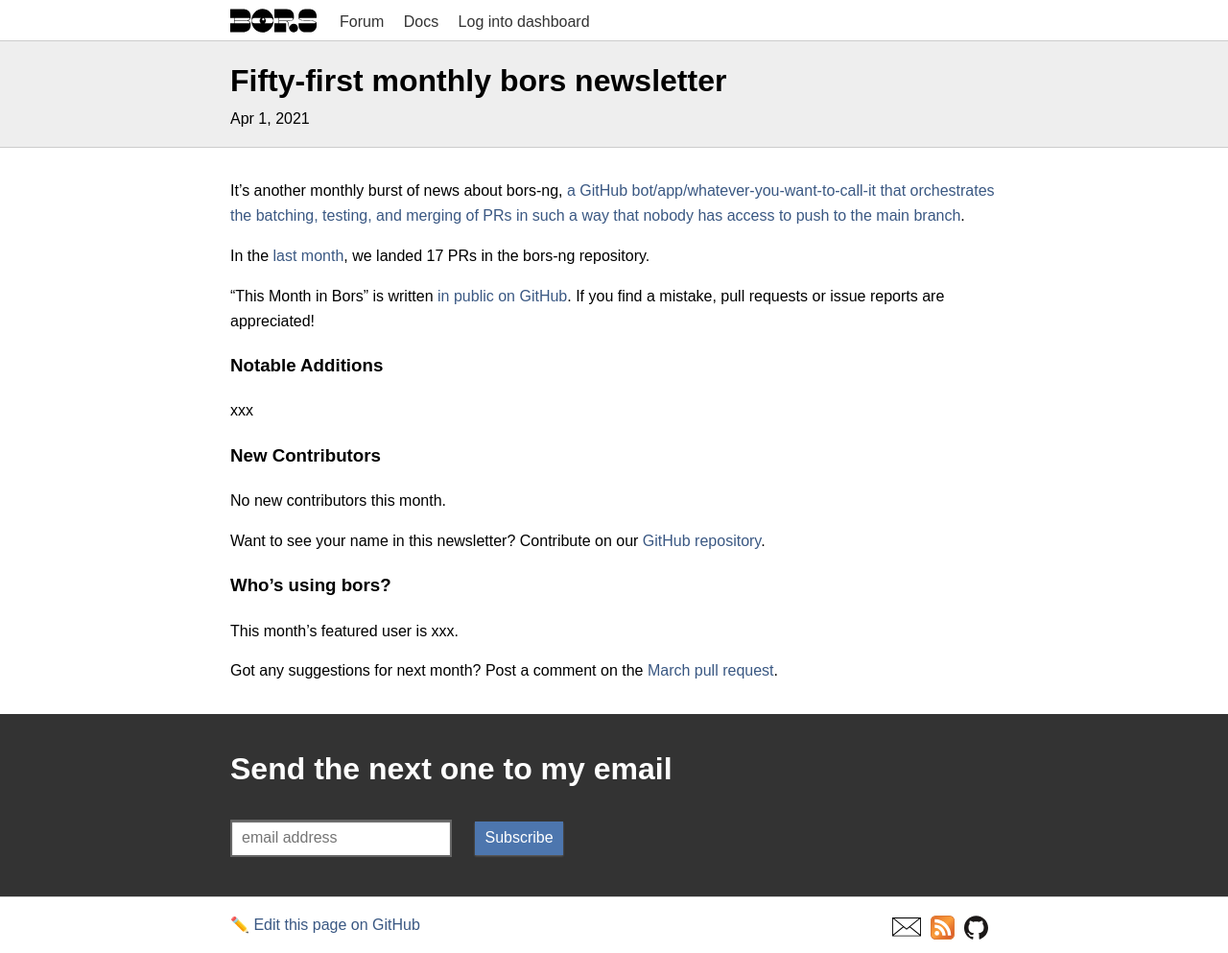
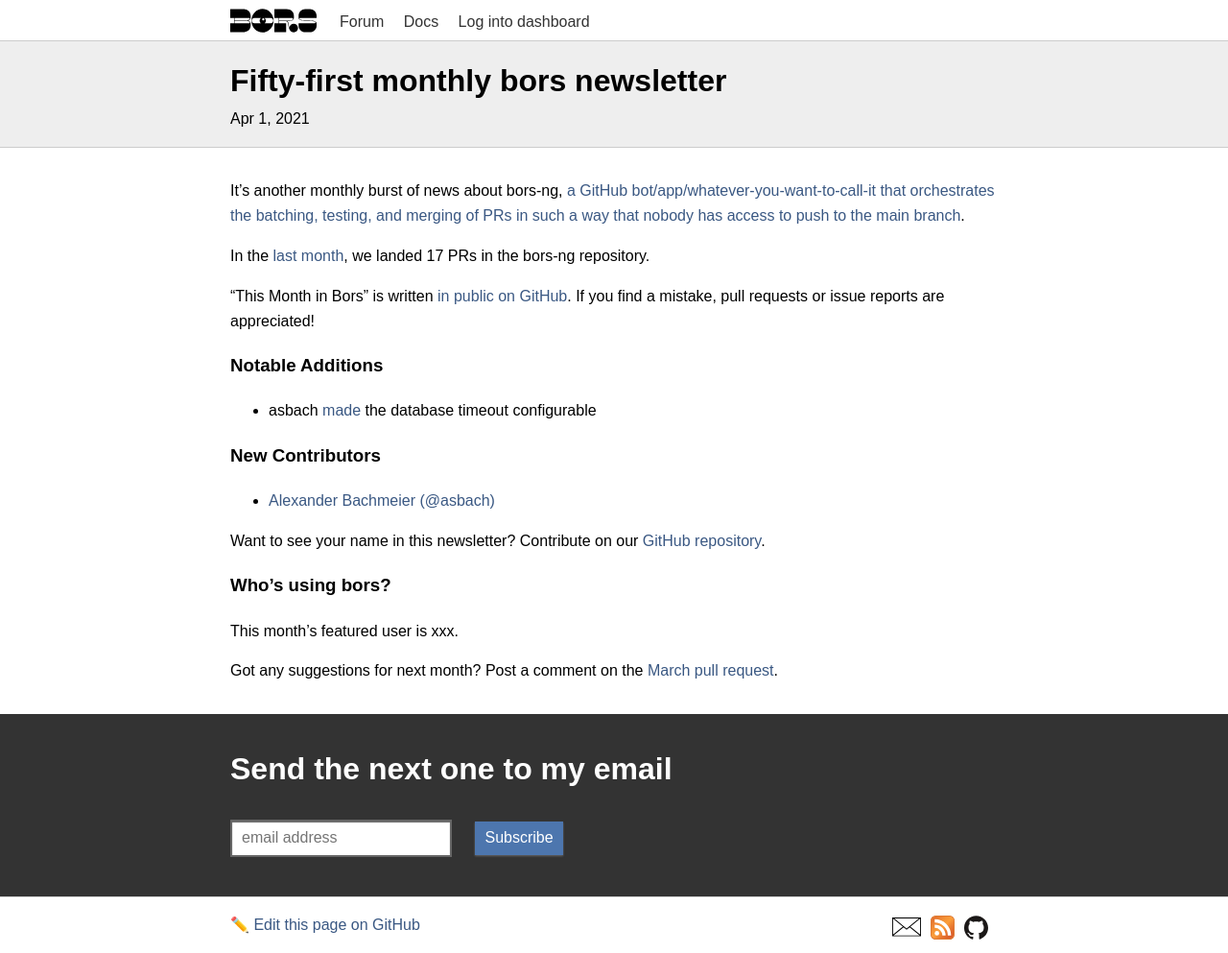
Before and after one commit to bors-ng/bors-ng.github.io, a Jekyll site: the page built from _posts/2021-04-01-tmib-51.md, in a window 1280 px wide. Shown: the whole page at 96% size. Built offline with Jekyll 4.4.1, drawn with Linux system fonts in a browser that asks for light colours.

Commit message:
Add bors-ng/bors-ng#1134
Add @asbach to the new contributors list

```diff
--- a/_posts/2021-04-01-tmib-51.md
+++ b/_posts/2021-04-01-tmib-51.md
@@ -19,12 +19,12 @@
 
 ### Notable Additions
 
-xxx
+* asbach [made](https://github.com/bors-ng/bors-ng/pull/1134) the database timeout configurable
 
 
 ### New Contributors
 
-No new contributors this month.
+* [Alexander Bachmeier (@asbach)](https://github.com/asbach)
 
 Want to see your name in this newsletter? Contribute on our [GitHub repository](https://github.com/bors-ng/bors-ng).
 
```
